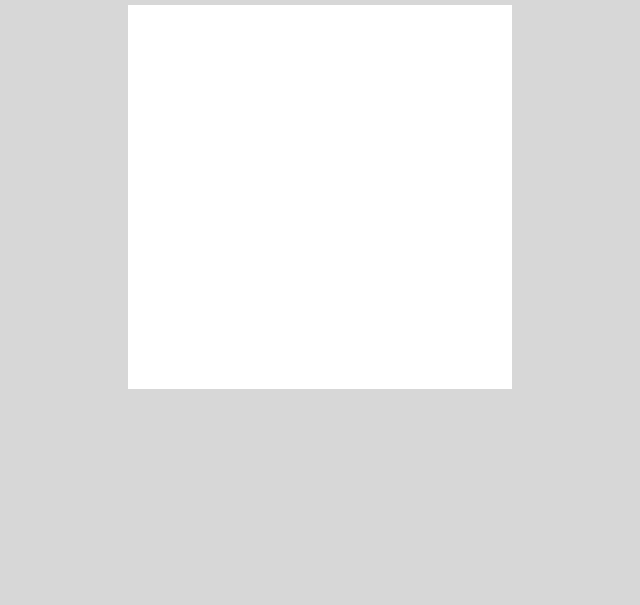
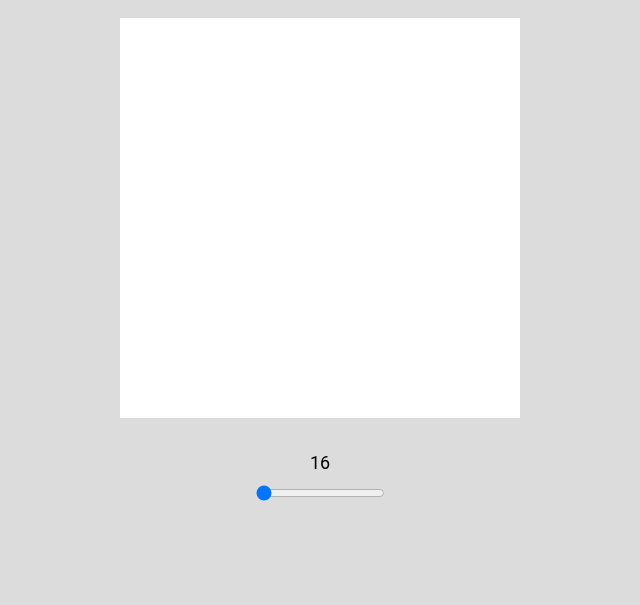
Before and after one commit to densuni/etch-a-sketch, a plain HTML site: page index.html in a window 1280 px wide. Shown: the part 211-816 px from the top of the page, without its empty margins (320-960 px from the left). Drawn offline with Linux system fonts and the light colour scheme.

Commit message:
Add a grid size range slider

```diff
--- a/index.html
+++ b/index.html
@@ -10,7 +10,14 @@
 </head>
 <body>
   <div id="container">
+    <div class="header">Etch-A-Sketch</div>
     <div class="grid-container"></div>
+    <div class="controls-container">
+      <div class="rangeslider">
+        <span class="range-value" id="range-value"></span>
+        <input type="range" min="16" max="64" value="16" step="16" id="myRange">
+      </div>
+    </div>
   </div>
 </body>
 </html>
--- a/script.js
+++ b/script.js
@@ -1,14 +1,38 @@
 const gridContainer = document.querySelector(".grid-container");
+let slider = document.getElementById("myRange");
+let output = document.getElementById("range-value");
+output.innerHTML = slider.value;
 
-function createGrid() {
-  for(let i = 0; i < 256; i++) {
+slider.oninput = function() {
+  output.innerHTML = this.value;
+}
+
+slider.addEventListener("mouseup", changeGridSize);
+
+createGrid(16);
+
+function changeGridSize() {
+  let currentSize = slider.value;
+  createGrid(currentSize);
+  resetGrid();
+}
+
+function resetGrid() {
+  let divs = document.querySelectorAll(".grid-item");
+  divs.forEach((div) => div.style.backgroundColor = "white");
+}
+
+function createGrid(size) {
+  gridContainer.style.gridTemplateColumns = `repeat(${size}, 1fr)`;
+  gridContainer.style.gridTemplateRows = `repeat(${size}, 1fr)`;
+
+  let divNum = size * size;
+
+  for(let i = 0; i < divNum; i++) {
     const gridItem = document.createElement("div");
     gridItem.classList.add("grid-item");
     gridContainer.appendChild(gridItem);
   }
-}
-
-createGrid();
 
   const divs = document.querySelectorAll(".grid-item");
 
@@ -17,3 +41,4 @@ Array.from(divs).forEach(div => {
         e.target.style.backgroundColor = "black";
     });
   });
+}
--- a/style.css
+++ b/style.css
@@ -1,18 +1,41 @@
 * {
-  background-color: rgb(215, 215, 215);
+  font-family: Roboto, sans-serif;
+  background-color: rgb(220, 220, 220);
+}
+
+#container {
+  height: 100vh;
+  display: flex;
+  flex-direction: column;
+  justify-content: center;
+  align-items: center;
+}
+
+.header {
+  font-size: 80px;
+  align-items: center;
+  margin-bottom: 34px;
 }
 
 .grid-container {
   display: grid;
-  grid-template-columns: repeat(16, 24px);
-  grid-template-rows: repeat(16, 24px);
   justify-content: center;
   align-content: center;
-  height: 100vh;
+  height: 400px;
+  width: 400px;
 }
 
 .grid-item {
-  height: 24px;
-  width: 24px;
   background-color: rgb(255, 255, 255);
 }
+
+.controls-container{
+  text-align: center;
+  margin-top: 34px;
+}
+
+.range-value {
+  font-size: 18px;
+  display: block;
+  margin-bottom: 10px;
+}
```
Lines whose indentation alone changed are shown as unchanged.
